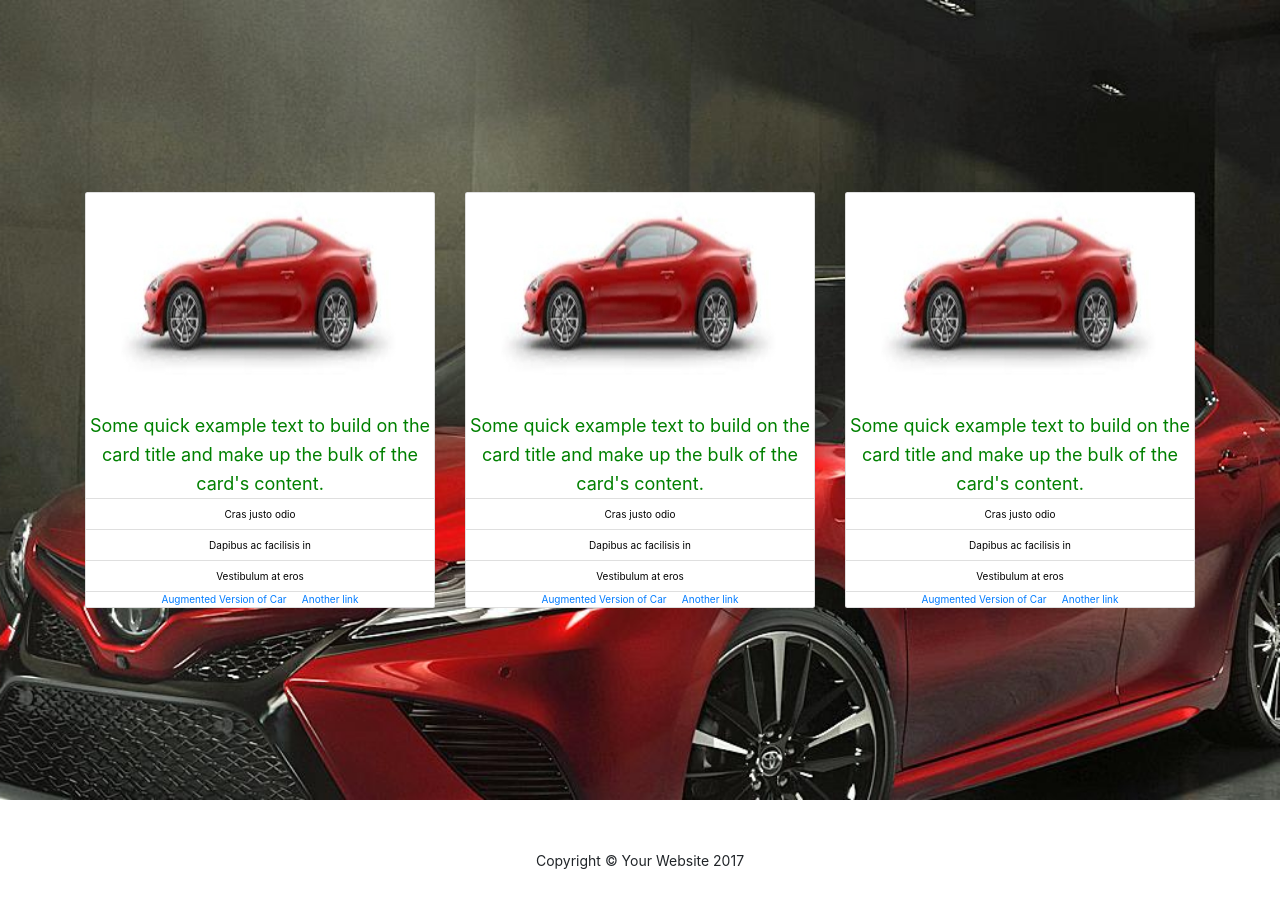
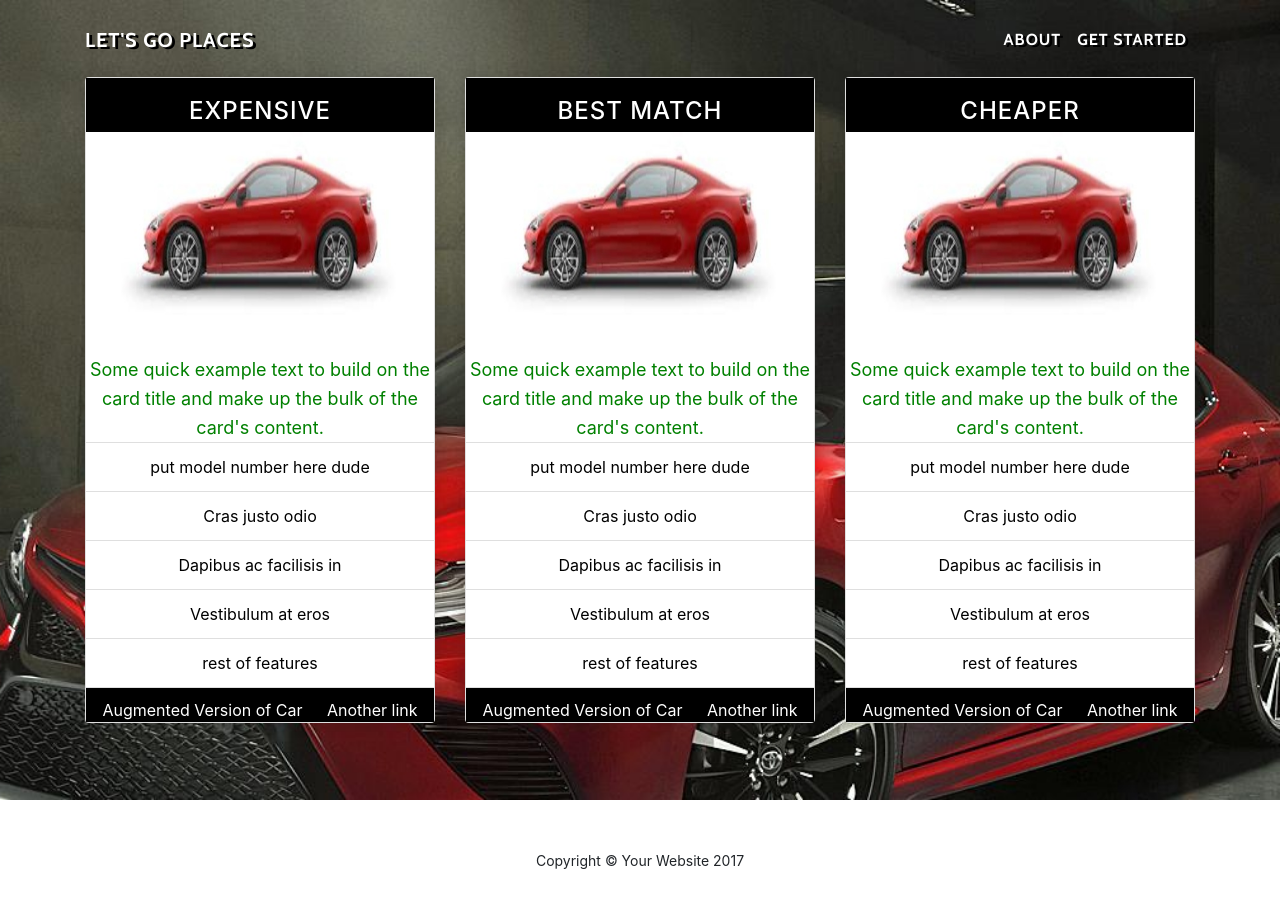
Before and after one commit to WickedWhale/Toyota, a website with bundled scripts: page public/results.html in a window 1280 px wide. Built offline with nearby package versions, Linux system fonts and the light colour scheme; a script that the page names is missing.

Commit message:
fixed the Results page

```diff
--- a/public/results.html
+++ b/public/results.html
@@ -11,7 +11,7 @@
     <title>Toyota DRR - The Future!</title>
 
     <!-- Bootstrap core CSS -->
-    <link href="vendor/bootstrap/css/bootstrap.css" rel="stylesheet">
+    <link href="vendor/bootstrap/css/bootstrap.min.css" rel="stylesheet">
 
     <!-- Custom fonts for this template -->
     <link href="vendor/font-awesome/css/font-awesome.min.css" rel="stylesheet" type="text/css">
@@ -20,24 +20,51 @@
 
     <!-- Custom styles for this template -->
     <link href="css/grayscale.min.css" rel="stylesheet">
-
-    <link rel="stylesheet" href="https://maxcdn.bootstrapcdn.com/bootstrap/3.3.7/css/bootstrap.min.css">
-    <script src="https://ajax.googleapis.com/ajax/libs/jquery/3.2.1/jquery.min.js"></script>
-    <script src="https://maxcdn.bootstrapcdn.com/bootstrap/3.3.7/js/bootstrap.min.js"></script>
+    <script src="https://cdn.firebase.com/js/client/2.4.2/firebase.js"></script>
 
     <style type="text/css">
+
+      .masthead {
+        background: white;
+      }
+
+      .navbar {
+        text-shadow: 3px 2px black;
+      }
+
       .card {
         color: black;
+        box-shadow: 0 0 16px rgba(33,33,33,.2);
       }
       .card:hover {
-         border:4px solid #b217b4;
+         border:4px solid black;
          box-shadow: 0 0 11px rgba(33,33,33,.2);
       }
     </style>
-
   </head>
 
   <body id="page-top">
+
+    <!-- Navigation -->
+    <nav class="navbar navbar-expand-lg navbar-light fixed-top" id="mainNav">
+      <div class="container">
+        <a class="navbar-brand js-scroll-trigger" href="#page-top">LET'S GO PLACES</a>
+        <button class="navbar-toggler navbar-toggler-right" type="button" data-toggle="collapse" data-target="#navbarResponsive" aria-controls="navbarResponsive" aria-expanded="false" aria-label="Toggle navigation">
+          Menu
+          <i class="fa fa-bars"></i>
+        </button>
+        <div class="collapse navbar-collapse" id="navbarResponsive">
+          <ul class="navbar-nav ml-auto">
+            <li class="nav-item">
+              <a class="nav-link js-scroll-trigger" href="#about">About</a>
+            </li>
+            <li class="nav-item">
+              <a class="nav-link js-scroll-trigger" href="#Get Started">Get Started</a>
+            </li>
+          </ul>
+        </div>
+      </div>
+    </nav>
 
     <!-- Contact Section -->
     <section id="" class="text-center masthead">
@@ -46,55 +73,70 @@
           <div class="row">
             <div class="col-lg-4">
                 <div class="card">
+                  <div class="my-auto" style="background-color:black;padding-top:20px;">
+                    <h4 class="" style="color:white">expensive</h4>
+                  </div>
                   <img class="card-img-top" src="../img/Toyota_86.jpg" alt="Card image cap" id="expensive-pic">
                   <div class="card-block">
                     <h4 class="card-title" id="expensive" style="color:red;"></h4>
                     <p class="card-text" id="expensive-price" style="color:green;">Some quick example text to build on the card title and make up the bulk of the card's content.</p>
                   </div>
                   <ul class="list-group list-group-flush">
+                    <li class="list-group-item" id="">put model number here dude</li>
                     <li class="list-group-item" id="expensive-safety">Cras justo odio</li>
                     <li class="list-group-item" id="expensive-leather">Dapibus ac facilisis in</li>
                     <li class="list-group-item" id="expensive-rear">Vestibulum at eros</li>
+                    <li class="list-group-item" id="">rest of features</li>
                   </ul>
-                  <div class="card-block">
-                    <a href="https://seventh-azimuth-160217.firebaseapp.com/" class="card-link">Augmented Version of Car</a>
-                    <a href="https://seventh-azimuth-160217.firebaseapp.com/" class="card-link">Another link</a>
+                  <div class="my-auto" style="background-color:black;padding-top:10px;">
+                    <a href="https://seventh-azimuth-160217.firebaseapp.com/" class="card-link" style="color:white">Augmented Version of Car</a>
+                    <a href="https://seventh-azimuth-160217.firebaseapp.com/" class="card-link" style="color:white">Another link</a>
                   </div>
                 </div>
               </div>
               <div class="col-lg-4">
                 <div class="card">
+                  <div class="my-auto" style="background-color:black;padding-top:20px;">
+                    <h4 class="" style="color:white">Best MAtch</h4>
+                  </div>
                   <img class="card-img-top" src="../img/Toyota_86.jpg" alt="Card image cap" id = "best-pic">
                   <div class="card-block">
                     <h4 class="card-title" id="best" style="color:red;"></h4>
                     <p class="card-text" id="best-price" style="color:green;">Some quick example text to build on the card title and make up the bulk of the card's content.</p>
                   </div>
                   <ul class="list-group list-group-flush">
+                    <li class="list-group-item" id="">put model number here dude</li>
                     <li class="list-group-item" id="best-safety" >Cras justo odio</li>
                     <li class="list-group-item" id="best-leather" >Dapibus ac facilisis in</li>
                     <li class="list-group-item" id="best-rear" >Vestibulum at eros</li>
+                    <li class="list-group-item" id="">rest of features</li>
                   </ul>
-                  <div class="card-block">
-                    <a href="https://seventh-azimuth-160217.firebaseapp.com/" class="card-link">Augmented Version of Car</a>
-                    <a href="https://seventh-azimuth-160217.firebaseapp.com/" class="card-link">Another link</a>
+                  <div class="my-auto" style="background-color:black;padding-top:10px;">
+                    <a href="https://seventh-azimuth-160217.firebaseapp.com/" class="card-link" style="color:white">Augmented Version of Car</a>
+                    <a href="https://seventh-azimuth-160217.firebaseapp.com/" class="card-link" style="color:white">Another link</a>
                   </div>
                 </div>
               </div>
               <div class="col-lg-4">
                 <div class="card">
+                  <div class="my-auto" style="background-color:black;padding-top:20px;">
+                    <h4 class="" style="color:white">Cheaper</h4>
+                  </div>
                   <img class="card-img-top" src="../img/Toyota_86.jpg" alt="Card image cap" id = "cheaper-pic">
                   <div class="card-block">
                     <h4 class="card-title" id="cheaper" style="color:red;"></h5>
                     <p class="card-text" id ="cheaper-price" style="color:green;">Some quick example text to build on the card title and make up the bulk of the card's content.</p>
                   </div>
                   <ul class="list-group list-group-flush">
+                    <li class="list-group-item" id="">put model number here dude</li>
                     <li class="list-group-item" id="cheaper-safety">Cras justo odio</li>
                     <li class="list-group-item" id="cheaper-leather">Dapibus ac facilisis in</li>
                     <li class="list-group-item" id="cheaper-rear">Vestibulum at eros</li>
+                    <li class="list-group-item" id="">rest of features</li>
                   </ul>
-                  <div class="card-block">
-                    <a href="https://seventh-azimuth-160217.firebaseapp.com/" class="card-link">Augmented Version of Car</a>
-                    <a href="https://seventh-azimuth-160217.firebaseapp.com/" class="card-link">Another link</a>
+                  <div class="my-auto" style="background-color:black;padding-top:10px;">
+                    <a href="https://seventh-azimuth-160217.firebaseapp.com/" class="card-link" style="color:white">Augmented Version of Car</a>
+                    <a href="https://seventh-azimuth-160217.firebaseapp.com/" class="card-link" style="color:white">Another link</a>
                   </div>
               </div>
             </div>
```
